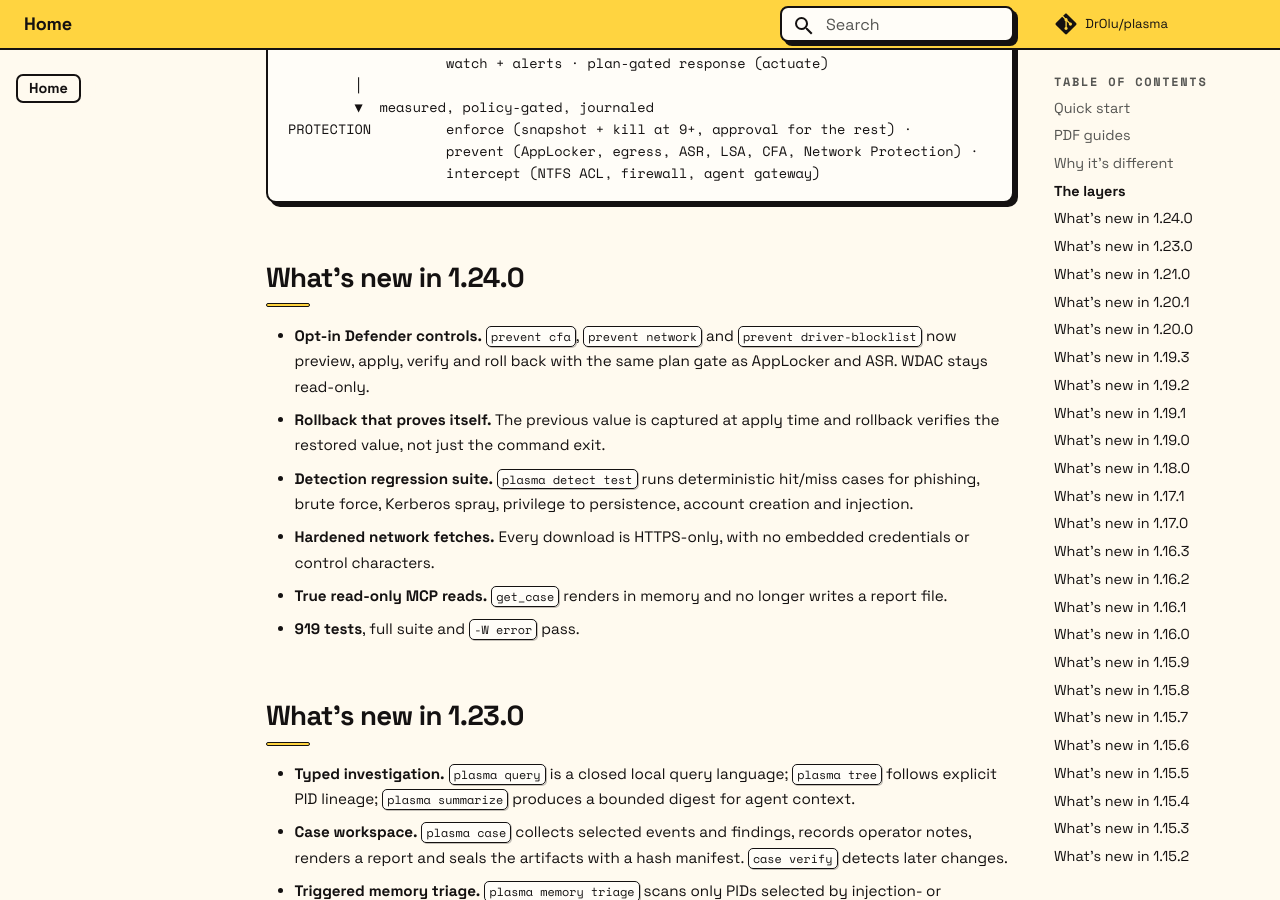
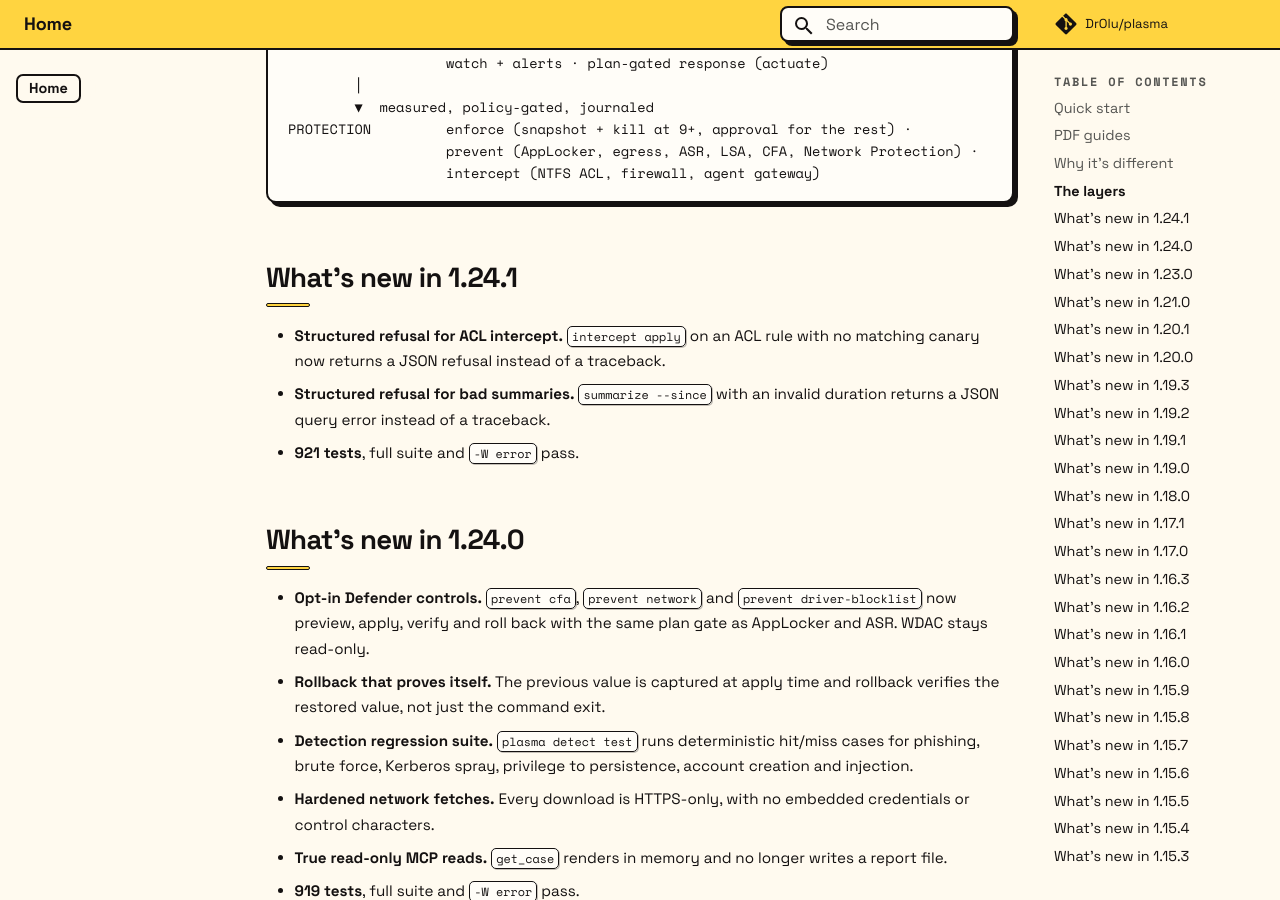
Before and after one commit to DrOlu/plasma, an MkDocs documentation site: the page built from docs/index.md, in a window 1280 px wide and 900 px high, scrolled down 3284 px. Built offline with MkDocs 1.6.1 and Material for MkDocs 9.7.7, drawn with Linux system fonts in a browser that asks for light colours; comment, search, counter and statistics services are not loaded; some of the changed text lies outside the part shown.

Commit message:
fix(cli): structured refusals for ACL intercept and bad summary time

````diff
--- a/docs/index.md
+++ b/docs/index.md
@@ -1,18 +1,18 @@
 <div class="raft-hero" markdown="0">
-<p class="raft-eyebrow">Windows EDR &middot; v1.24.0</p>
+<p class="raft-eyebrow">Windows EDR &middot; v1.24.1</p>
 <h1>No log lake.<br>No cloud.<br>No blind trust.</h1>
 <p class="raft-lede">Plasma keeps the telemetry on the box, answers questions with a
 121M on-device model, and makes every response named, journaled, and reversible.
 The endpoint can explain itself &mdash; without shipping its diary anywhere.</p>
 <div class="raft-actions">
 <a class="raft-btn primary" href="getting-started/">Get started</a>
-<a class="raft-btn" href="https://github.com/DrOlu/plasma/releases/latest">Download v1.24.0</a>
+<a class="raft-btn" href="https://github.com/DrOlu/plasma/releases/latest">Download v1.24.1</a>
 <a class="raft-btn" href="agent-native/">Agent-native operation</a>
 </div>
 <div class="raft-badges">
 <span class="raft-badge">94.6% rollup coverage</span>
 <span class="raft-badge">13 reversible actions</span>
-<span class="raft-badge">919 tests</span>
+<span class="raft-badge">921 tests</span>
 <span class="raft-badge">Signed MSI + SHA256SUMS</span>
 </div>
 </div>
@@ -115,6 +115,14 @@ PROTECTION         enforce (snapshot + kill at 9+, approval for the rest) ·
                    prevent (AppLocker, egress, ASR, LSA, CFA, Network Protection) ·
                    intercept (NTFS ACL, firewall, agent gateway)
 ```
+
+## What's new in 1.24.1
+
+- **Structured refusal for ACL intercept.** `intercept apply` on an ACL rule
+  with no matching canary now returns a JSON refusal instead of a traceback.
+- **Structured refusal for bad summaries.** `summarize --since` with an
+  invalid duration returns a JSON query error instead of a traceback.
+- **921 tests**, full suite and `-W error` pass.
 
 ## What's new in 1.24.0
 
--- a/plasma/__init__.py
+++ b/plasma/__init__.py
@@ -1,5 +1,5 @@
 """Plasma — agent-based EDR bundle with a frozen neuralOS instance."""
 
-__version__ = "1.24.0"
+__version__ = "1.24.1"
 PRODUCT = "Plasma"
 SCHEMA_VERSION = 1
--- a/pyproject.toml
+++ b/pyproject.toml
@@ -4,7 +4,7 @@ build-backend = "setuptools.build_meta"
 
 [project]
 name = "plasma-edr"
-version = "1.24.0"
+version = "1.24.1"
 description = "Plasma — an agent-based EDR bundle: Sentinel detection layer + a frozen neuralOS instance"
 readme = "README.md"
 requires-python = ">=3.9"
````
Also changed, not shown: other parts of docs/index.md (+1 -1 lines), CHANGELOG.md (+10 -0 lines), docs/changelog.md (+10 -0 lines), website/index.html (+10 -10 lines), 8 other files.
